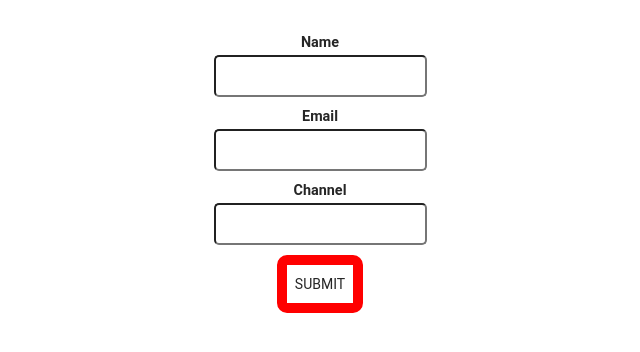
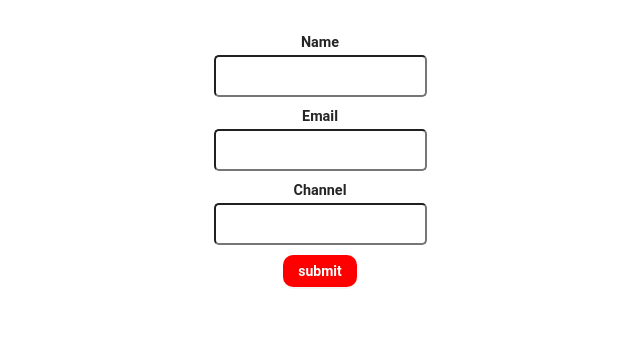
Before and after one commit to Maxinth/formik-ish, a React (Create React App) app: page / in a window 1280 px wide. Shown: the top 352 px of the page, without its empty margins (320-960 px from the left). Built offline with nearby package versions, Linux system fonts and the light colour scheme.

Commit message:
refactored app into init.js

```diff
--- a/src/components/Button/index.js
+++ b/src/components/Button/index.js
@@ -1,10 +1,14 @@
-// import { Button as AntButton } from "antd";
-
+import { Button as AntButton } from "antd";
 import styled from "styled-components";
 
-const Button = styled.button`
-  border: 10px solid red;
+const Button = styled(AntButton)`
+  /* border: 10px solid red; */
   border-radius: 10px;
+  background-color: red;
+  outline: none;
+  border: none;
+  font-weight: bolder;
+  text-transform: lowercase;
 `;
 
 export { Button };
```
Also changed, not shown: src/init.js (added, +43 -0 lines).
